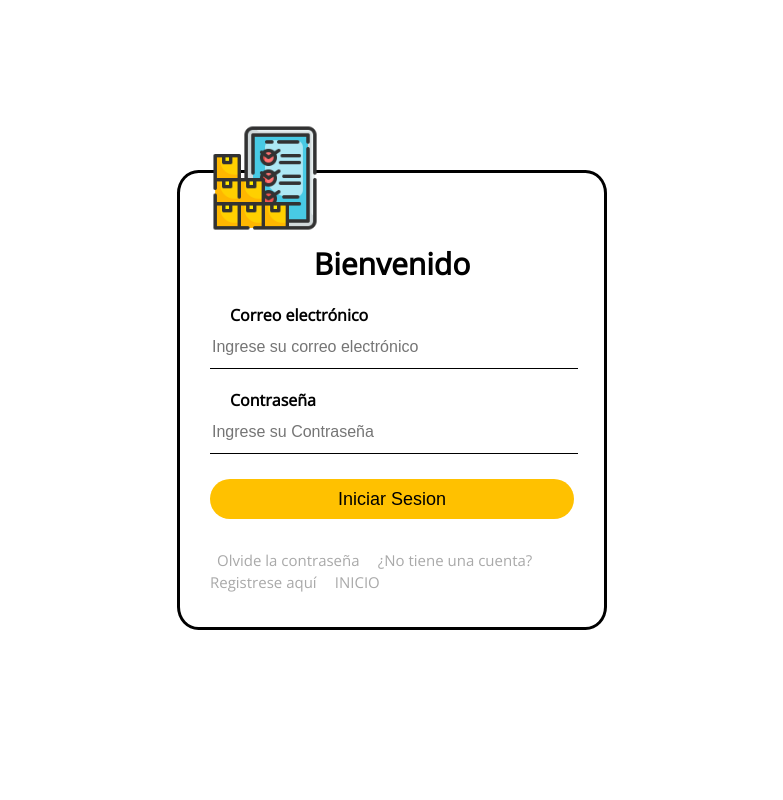
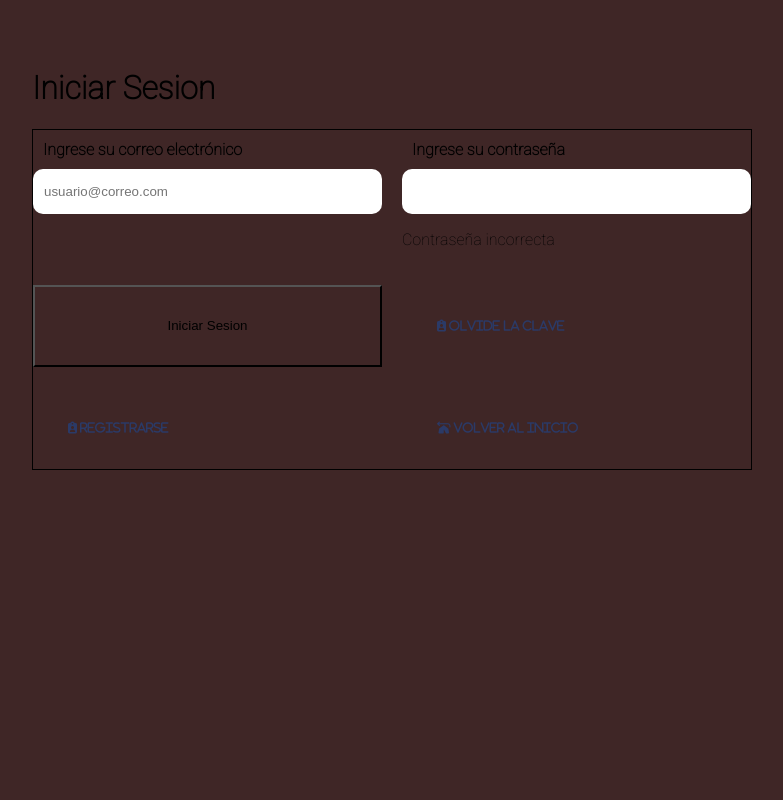
Before and after one commit to Jair-Delgado/Sistema-de-Inventario, a PHP site: page /login.php in a window 1280 px wide. Shown: the whole page, without its empty margins (248-1031 px from the left). Run offline with PHP 8.4, Linux system fonts and the light colour scheme; some libraries are stand-ins or nearby versions.

Commit message:
estilos login

```diff
--- a/estilos/estilo-login.css
+++ b/estilos/estilo-login.css
@@ -1,8 +1,214 @@
+* {
+	box-sizing: border-box;
+    background-color: #3f2626;
+
+}
+
 body {
+	font-family: 'Roboto', sans-serif;
+	background-color: #3f2626;
+
+}
+
+main {
+	max-width: 800px;
+	width: 90%;
+	margin: auto;
+	padding: 40px;
+}
+
+.formulario {
+	display: grid;
+	grid-template-columns: 1fr 1fr;
+	gap: 20px;
+    border: #000 solid 1px;
+
+}
+
+.formulario__label {
+	display: block;
+	font-weight: 700;
+	padding: 10px;
+	cursor: pointer;
+}
+
+.formulario__grupo-input {
+	position: relative;
+}
+
+.formulario__input {
+	width: 100%;
+	background: #fff;
+	border: 1px solid transparent;
+	border-radius: 3px;
+	height: 45px;
+	line-height: 45px;
+	padding: 0 40px 0 10px;
+	transition: .3s ease all;
+	border-radius: 10px;
+}
+
+.formulario__input:focus {
+	border: 3px solid #FFC53A;
+	outline: none;
+	box-shadow: 3px 0px 30px rgba(163,163,163, 0.4);
+	border-radius: 10px;
+}
+
+.formulario__input-error {
+	font-size: 12px;
+	margin-bottom: 0;
+	display: none;
+}
+
+.formulario__input-error-activo {
+	display: block;
+}
+
+.formulario__validacion-estado {
+	position: absolute;
+	right: 10px;
+	bottom: 15px;
+	z-index: 100;
+	font-size: 16px;
+	opacity: 0;
+}
+
+.formulario__checkbox {
+	margin-right: 10px;
+}
+
+.formulario__grupo-terminos,
+.formulario__mensaje,
+.formulario__grupo-btn-enviar {
+	grid-column: span 2;
+}
+
+.formulario__mensaje {
+	height: 45px;
+	line-height: 45px;
+	background: #F66060;
+	padding: 0 15px;
+	border-radius: 3px;
+	display: none;
+}
+
+.formulario__mensaje-activo {
+	display: block;
+}
+
+.formulario__mensaje p {
+	margin: 0;
+}
+
+.formulario__grupo-btn-enviar {
+	display: flex;
+	flex-direction: column;
+	align-items: center;
+}
+
+.formulario__btn {
+	height: 45px;
+	line-height: 45px;
+	width: 30%;
+	background: #000;
+	color: #fff;
+	font-weight: bold;
+	border: none;
+	border-radius: 3px;
+	cursor: pointer;
+	transition: .1s ease all;
+}
+
+.formulario__btn:hover {
+	box-shadow: 3px 0px 30px rgba(163,163,163, 1);
+	background-color: #0e0d0a;
+}
+
+.formulario__mensaje-exito {
+	font-size: 14px;
+	color: #119200;
+	display: none;
+}
+
+.formulario__mensaje-exito-activo {
+	display: block;
+}
+
+/* ----- -----  Estilos para Validacion ----- ----- */
+.formulario__grupo-correcto .formulario__validacion-estado {
+	color: #1ed12d;
+	opacity: 1;
+}
+
+.formulario__grupo-incorrecto .formulario__label {
+	color: #f84848;
+}
+
+.formulario__grupo-incorrecto .formulario__validacion-estado {
+	color: #f84848;
+	opacity: 1;
+}
+
+.formulario__grupo-incorrecto .formulario__input {
+	border: 2px solid #f84848;
+}
+
+
+/* ----- -----  Mediaqueries ----- ----- */
+@media screen and (max-width: 800px) {
+	.formulario {
+		grid-template-columns: 1fr;
+	}
+
+	.formulario__grupo-terminos,
+	.formulario__mensaje,
+	.formulario__grupo-btn-enviar {
+		grid-column: 1;
+	}
+
+	.formulario__btn {
+		width: 100%;
+	}
+}
+
+#registro{
+	border: none;
+	background-color: #FFC53A;
+	border-radius: 15px;
+	font-size: 18px;
+	color: #fff;
+}
+#registro:hover {
+	background-color: #2B3A67;
+	color: rgb(255, 255, 255);
+}
+
+ a {
+    text-decoration: none;
+    font-size: 16px;
+    line-height: 20px;
+    color: #2B3A67;
+    margin: 10px;
+    padding: 20px;
+
+
+}
+
+.regresar{
+
+	font-size: 12px;
+	padding: 5px;
+}
+
+ a:hover {
+    color: #FFC53A;
+
+}
+
+/*body {
     margin: 0;
     padding: 0;
-    /*background: url(../img/fondo.jpg) no-repeat center top;
-    background-size:cover;*/
     font-family: 'Open Sans', sans-serif;
     height: 100vh;
 
@@ -87,3 +293,4 @@ body {
 .caja-login a:hover {
     color: #FFC100;
 }
+*/
--- a/ingreso.php
+++ b/ingreso.php
@@ -19,9 +19,12 @@
                <div class="icono-usuario"> <i class="fa-solid fa-user"></i> </div>
                <!--Mensaje de Bienvenida al usuario-->
                     <?php
+
+                        require_once('Models/conexion-Postgresql.php');
                             session_start();
                             $nombre=$_SESSION['nombre_usuario'];
                             echo "<h1>Bienvenido $nombre</h1>";
+
                     ?>
               <h1>MENU INVENTARIO</h1> <a id="cerrar-sesion" href="index.php">Cerrar Sesion</a>
             </nav>
--- a/js/formulario.js
+++ b/js/formulario.js
@@ -2,6 +2,7 @@ const formulario = document.getElementById('formulario');
 const inputs = document.querySelectorAll('#formulario input');
 
 const expresiones = {
+	user: /^[a-zA-Z0-9\_\-]{4,16}$/,
 	usuario: /^[a-zA-Z0-9\_\-]{4,16}$/, // Letras, numeros, guion y guion_bajo
 	nombre: /^[a-zA-ZÀ-ÿ\s]{1,40}$/, // Letras y espacios, pueden llevar acentos.
 	apellido: /^[a-zA-ZÀ-ÿ\s]{1,40}$/, // Letras y espacios, pueden llevar acentos.
@@ -14,6 +15,7 @@ const expresiones = {
 
 const campos = {
 	usuario: false,
+	user: false,
 	nombre: false,
 	password: false,
 	correo: false,
@@ -49,6 +51,8 @@ const validarFormulario = (e) => {
 		break;
         case "cedula":
 			validarCampo(expresiones.cedula, e.target, 'cedula');
+		break;
+
 	}
 }
 
--- a/login.php
+++ b/login.php
@@ -6,37 +6,53 @@
     <meta name="viewport" content="width=device-width, initial-scale=1.0">
     <link rel="stylesheet" href="estilos/estilo-login.css">
     <link href="https://fonts.googleapis.com/css2?family=Open+Sans:wght@300&family=Oswald:wght@200;400&family=Roboto:wght@100&display=swap" rel="stylesheet">
+    <link rel="stylesheet" href="https://cdnjs.cloudflare.com/ajax/libs/font-awesome/6.1.1/css/all.min.css">
     <title>Sistema de Inventario</title>
 </head>
 
 <!--LOGIN-->
 <body>
-    <div class="caja-login">
+    <main>
+        <!--Imagen del login-->
+        <!--<img class="avatar" src="img/inventario.png" alt="logo inventario">-->
+        <h1>Iniciar Sesion</h1>
 
-        <!--Imagen del login-->
+        <form autocomplete="off" action="sesion.php" method="POST" class="formulario" id="formulario" >
 
-        <img class="avatar" src="img/inventario.png" alt="logo inventario">
-        <h1>Bienvenido</h1>
+            <!--Email-->
+            <div class="formulario__grupo" id="grupo__email">
+                <label for="email" class="formulario__label">Ingrese su correo electrónico</label>
+                <div>
+                    <input id="usuario" name="email" type="email"  class="formulario__input" placeholder="usuario@correo.com">
+                    <i class=" formulario__validacion-estado fa-solid fa-triangle-exclamation"></i>
+                </div>
+                <p class="formulario__input-error">El número de cédula solo contine numeros y es de una extensión de 10 digitos </p>
+            </div>
 
-        <form action="sesion.php" method="POST">
-
-           <!--Usuario-->
-
-           <label for="usuario">Correo electrónico</label>
-           <input id="usuario" name="user" type="text" placeholder="Ingrese su correo electrónico">
 
            <!--Contraseña-->
+            <div class="formulario__grupo" id="grupo__contraseña" >
+                <label for="contraseña" class="formulario__label">Ingrese su contraseña</label>
+                <div class= "formulario__grupo-input">
+                    <input id="contraseña" name="pass" type="password" placeholder="" class="formulario__input">
+                    <i class=" formulario__validacion-estado fa-solid fa-triangle-exclamation"></i>
+                </div>
+                <p>Contraseña incorrecta</p>
 
-           <label for="contraseña">Contraseña</label>
-           <input id="contraseña" name="pass" type="password" placeholder="Ingrese su Contraseña">
+            </div>
+
+           <!--Boton para iniciar sesion-->
            <input id="ejecutar" type="submit" value="Iniciar Sesion">
 
             <!--Redireccion para crear una cuenta nueva-->
 
-           <a href="#">Olvide la contraseña</a>
-           <a href="registro-usuarios.php">¿No tiene una cuenta? Registrese aquí</a>
-           <a href="index.php">INICIO</a>
+
+           <a href="#"> <i class=" regresar fa-solid fa-clipboard-user"> Olvide la clave</i></a>
+           <a href="registro-usuarios.php"> <i class=" regresar fa-solid fa-clipboard-user"> Registrarse</i></a>
+           <a href="index.php"><i class=" regresar fa-solid fa-tent-arrow-turn-left"> Volver al Inicio</i></a>
         </form>
-    </div>
+</main>
+<script src="js/formulario.js"></script>
+    <script src="https://kit.fontawesome.com/2c36e9b7b1.js" crossorigin="anonymous"></script>
 </body>
 </html>
--- a/sesion.php
+++ b/sesion.php
@@ -14,7 +14,7 @@ class Logueo
 
     public  function iniciarSesion()
     {
-        $correo =$_POST['user'];
+        $correo =$_POST['email'];
         $clave=$_POST['pass'];
 
        //Consulta a la tabla empleados para validar el ingreso
```
Also changed, not shown: estilos/estilo-registro.css (+46 -6 lines), registro-usuarios.php (+3 -5 lines), js/formularioLogin.js (added).
